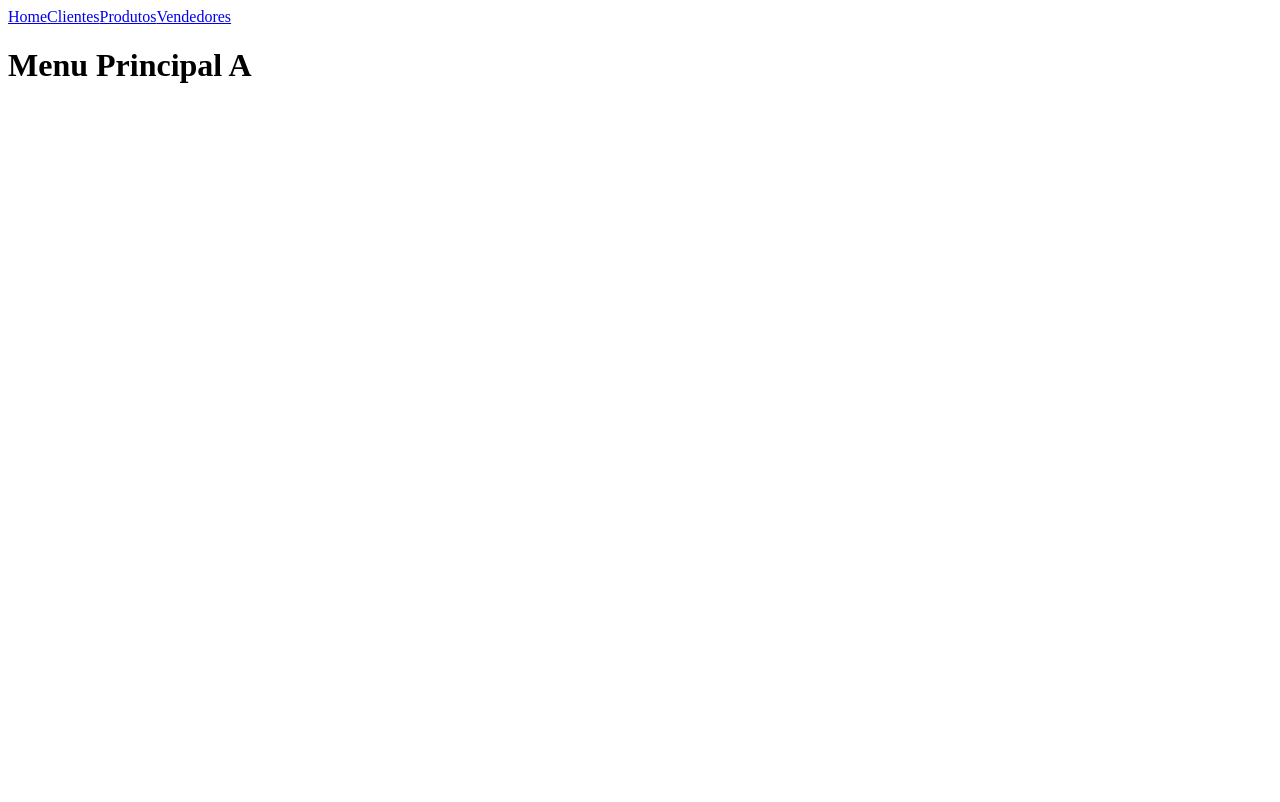
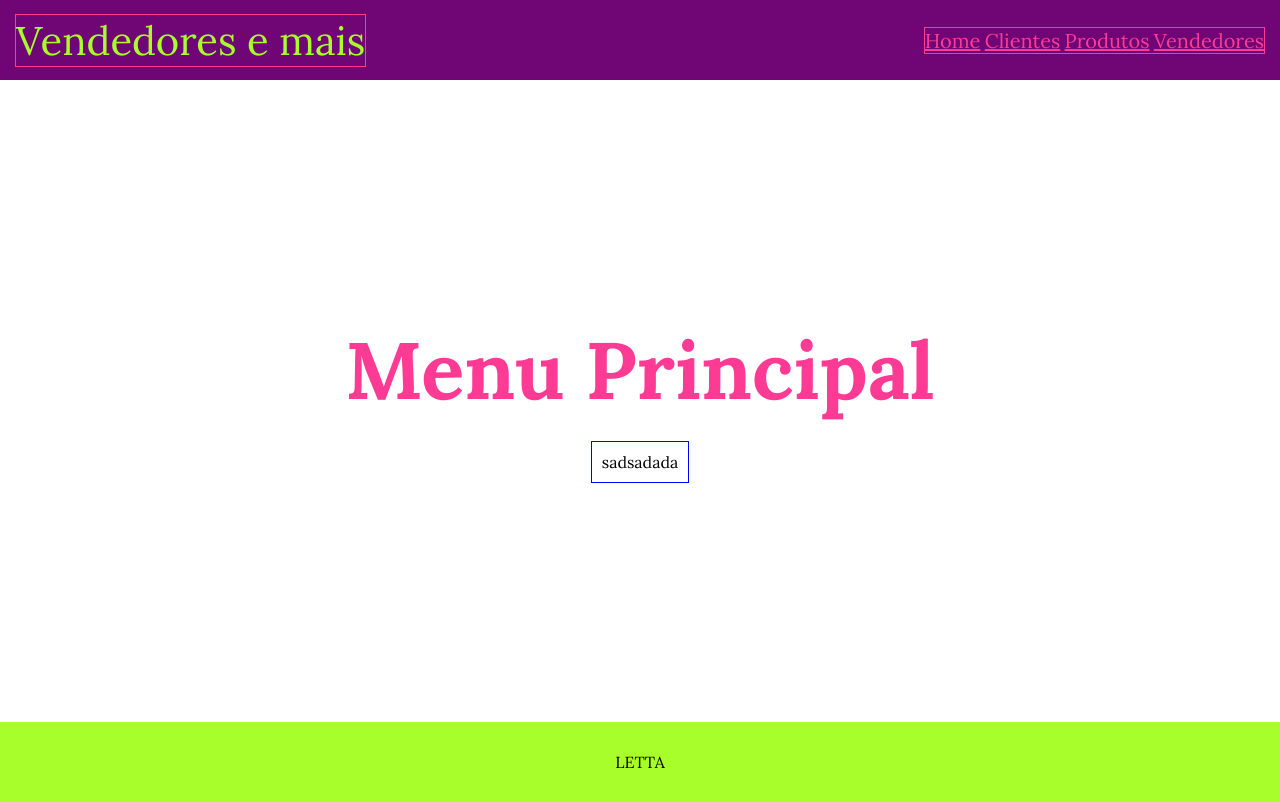
Before and after one commit to LuanSSilvaHH/letta, a Next.js app: page / in a window 1280 px wide. Built offline with nearby package versions, Linux system fonts and the light colour scheme.

Commit message:
começo do css

```diff
--- a/app/clientes/page.js
+++ b/app/clientes/page.js
@@ -1,5 +1,5 @@
 import { Cliente } from "../../data/tabelas.js" // O caminho pode variar dependendo da estrutura do seu projeto
-
+import ".././css/listagem.css"
 async function Clientes(){
     const clientes = await Cliente.findAll()
 
--- /dev/null
+++ b/app/css/base.css
@@ -0,0 +1,30 @@
+@import url('https://fonts.googleapis.com/css2?family=Lora:ital,wght@0,400..700;1,400..700&display=swap');
+
+* {
+    padding: 0;
+    margin: 0;
+    font-family: "Lora", serif;
+}
+
+header {
+    background-color: #700576;
+    height: 10vh;
+}
+
+main {
+    background-color: #ffffff;
+    min-height: 80vh;
+}
+
+footer {
+    background-color: #a7fe2a;
+    height: 10vh;
+
+    display: flex;
+    justify-content:  center;
+    align-items: center;
+}
+
+p {
+    color: fe,3b,94;
+}
--- /dev/null
+++ b/app/css/home.css
@@ -0,0 +1,12 @@
+.div-main {
+    display: flex;
+    justify-content: center;
+    align-items: center;
+    height: 80vh;
+    border: 1px solid #ffffff;
+    flex-direction: column;
+
+    h1 {
+        font-size: 5rem;
+    }
+}
--- /dev/null
+++ b/app/css/listagem.css
@@ -0,0 +1,5 @@
+table {
+    width: 80%;
+    margin: auto;
+
+}
--- /dev/null
+++ b/app/css/menu.css
@@ -0,0 +1,12 @@
+nav {
+    height: 100%;
+    display: flex;
+    justify-content: space-between;
+    align-items: center;
+    padding-left: 15px;
+    padding-right: 15px;
+
+    div {
+        border: 1px solid #fe3b94;
+    }
+}
--- a/app/layout.js
+++ b/app/layout.js
@@ -1,4 +1,5 @@
 import Menu from "../componentes/menu"
+import "./css/base.css"
 
 export const metadata = {
   title: 'Atividade 2.02',
@@ -9,8 +10,15 @@ export default function RootLayout({ children }) {
   return (
     <html lang="en">
       <body>
+        <header>
       <Menu/>
+      </header>
+      <main>
       {children}
+      </main>
+      <footer>
+      <p>LETTA</p>
+      </footer>
       </body>
     </html>
   )
--- a/app/page.js
+++ b/app/page.js
@@ -1,8 +1,17 @@
+import "./css/home.css"
+
 function Home (){
     return (
-        <div>
-            <h1>Menu Principal A</h1><br/>
+        <div className = 'div-main'>
+            <h1 style= {{color: '#fe3b94', textAlign: 'center'}}>Menu Principal</h1><br/>
+            <p style={style}>sadsadada</p>
         </div>
     )
 }
+
+const style = {
+    border:'0.5px solid blue',
+    padding: '10px'
+}
+
 export default Home
--- a/componentes/menu.js
+++ b/componentes/menu.js
@@ -1,11 +1,16 @@
+import "../app/css/menu.css"
+
 function Menu() {
     return (
-        <div>
-            <a href = '/'>Home</a>
-            <a href = '/clientes'>Clientes</a>
-            <a href = '/produtos'>Produtos</a>
-            <a href = '/vendedores'>Vendedores</a>
-        </div>
+        <nav>
+            <div><p style={{ color: '#a7fe2a', fontSize: '5vh' }}>Vendedores e mais</p></div>
+            <div>
+            <a style={{ color: '#fe3b94', fontSize: '2.5vh' }}href='/'>Home</a>&nbsp;
+            <a style={{ color: '#fe3b94', fontSize: '2.5vh' }}href='/clientes'>Clientes</a>&nbsp;
+            <a style={{ color: '#fe3b94', fontSize: '2.5vh' }} href='/produtos'>Produtos</a>&nbsp;
+            <a style={{ color: '#fe3b94', fontSize: '2.5vh' }} href='/vendedores'>Vendedores</a>
+            </div>
+        </nav>
     )
 }
 
```
